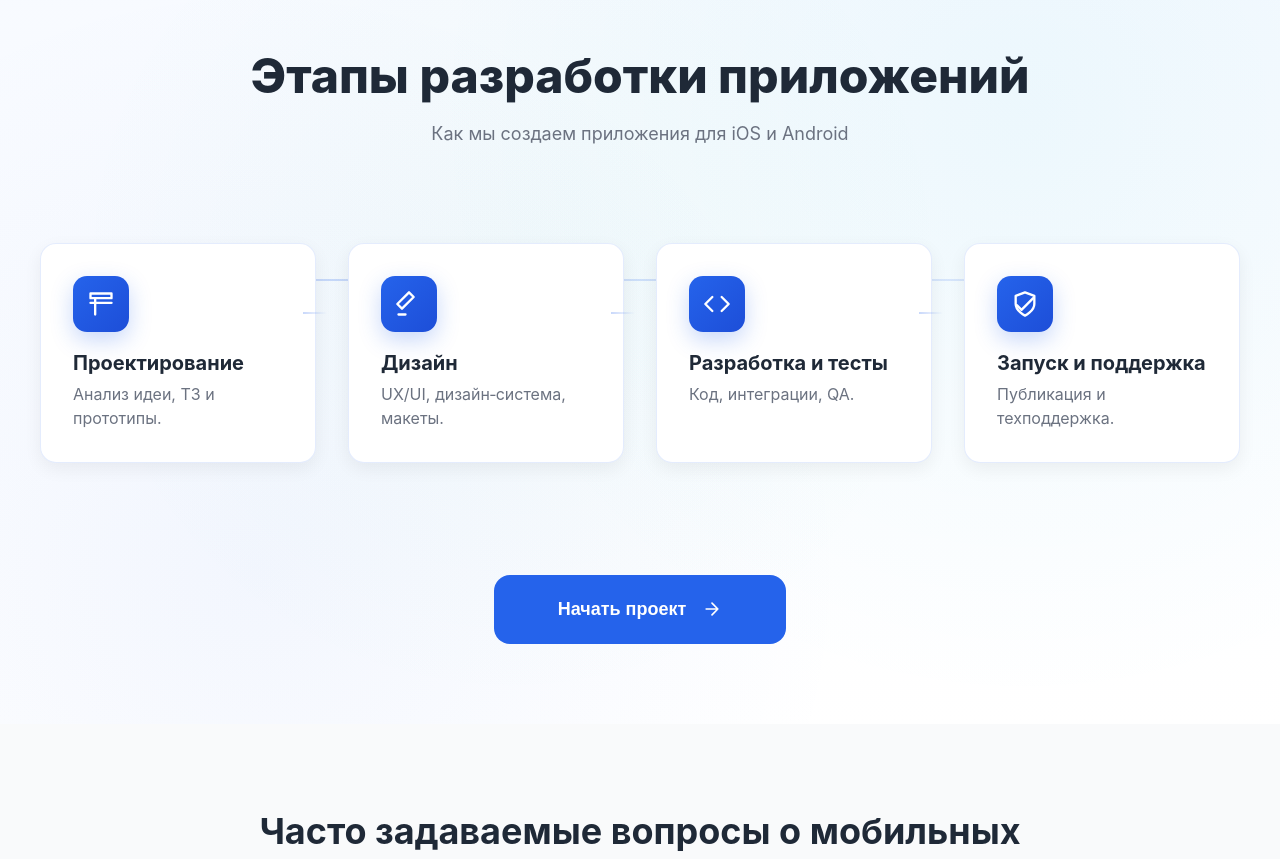
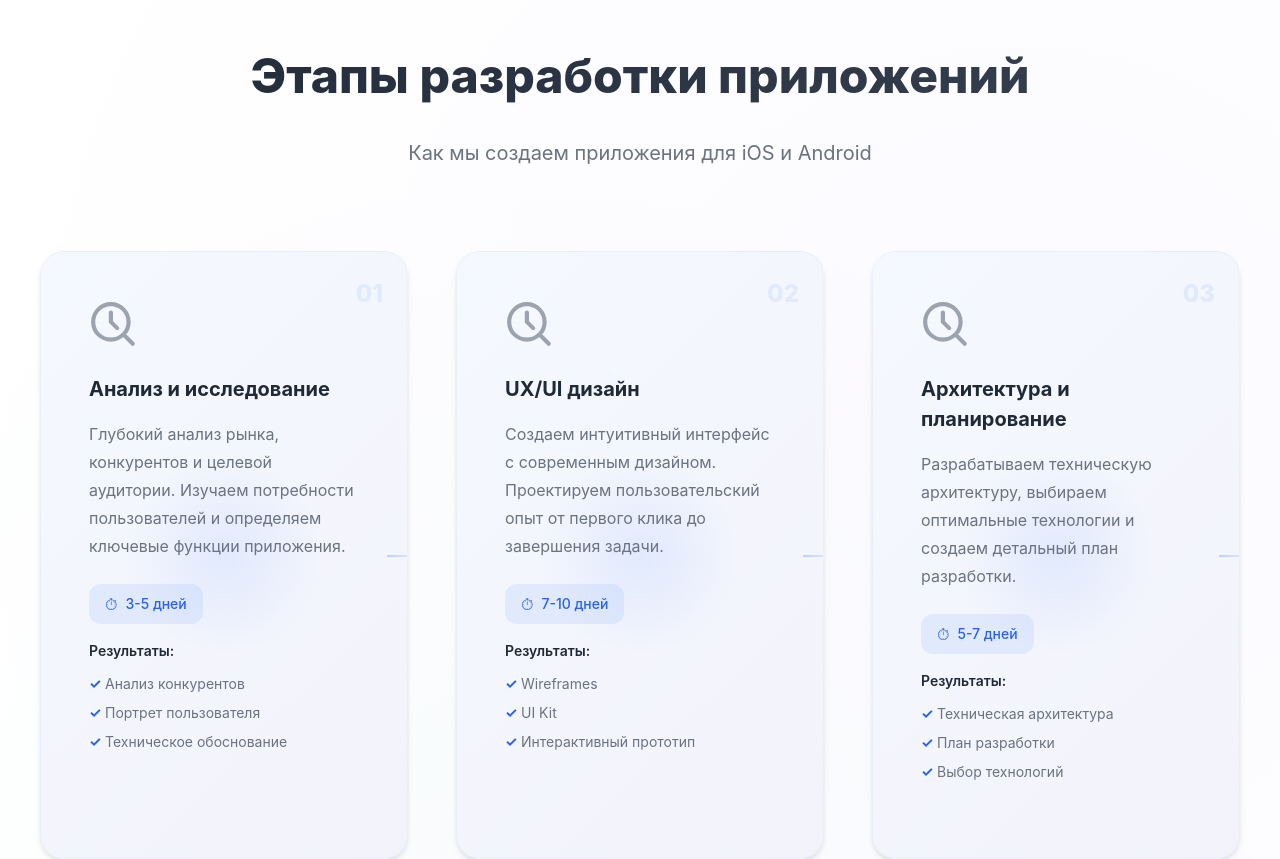
Before and after one commit to MarkZhukovskiy/Studio, a React (Create React App) app: page / in a window 1280 px wide. Shown: the part 5380-6239 px from the top of the page. Built offline with nearby package versions, Linux system fonts and the light colour scheme; the HTML template or start-up script is replaced by a standard one.

Commit message:
Revert "feat(development-stages): redesign to 4-step roadmap with icons, blue accents, timeline layout and scroll animations"
This reverts commit 6b6e43f013d94d8464082d5c967972586c0d406b.

```diff
--- a/src/components/DevelopmentStages/DevelopmentStages.jsx
+++ b/src/components/DevelopmentStages/DevelopmentStages.jsx
@@ -1,74 +1,99 @@
 import React, { useEffect, useRef } from 'react';
 import styles from './DevelopmentStages.module.css';
-
-const IconDesign = () => (
-  <svg viewBox="0 0 24 24" width="24" height="24" fill="none" stroke="currentColor" strokeWidth="2" strokeLinecap="round" strokeLinejoin="round">
-    <path d="M12 2l4 4-10 10-4-4L12 2z"/>
-    <path d="M3 21h6"/>
-  </svg>
-);
-
-const IconPlan = () => (
-  <svg viewBox="0 0 24 24" width="24" height="24" fill="none" stroke="currentColor" strokeWidth="2" strokeLinecap="round" strokeLinejoin="round">
-    <path d="M3 3h18v4H3z"/>
-    <path d="M7 7v14"/>
-    <path d="M3 11h18"/>
-  </svg>
-);
-
-const IconCode = () => (
-  <svg viewBox="0 0 24 24" width="24" height="24" fill="none" stroke="currentColor" strokeWidth="2" strokeLinecap="round" strokeLinejoin="round">
-    <path d="M16 18l6-6-6-6"/>
-    <path d="M8 6l-6 6 6 6"/>
-  </svg>
-);
-
-const IconLaunch = () => (
-  <svg viewBox="0 0 24 24" width="24" height="24" fill="none" stroke="currentColor" strokeWidth="2" strokeLinecap="round" strokeLinejoin="round">
-    <path d="M5 13l4 4L19 7"/>
-    <path d="M12 22s8-4 8-10V5l-8-3-8 3v7c0 6 8 10 8 10z"/>
-  </svg>
-);
 
 const DevelopmentStages = ({ data, onOpenModal }) => {
   const { title, subtitle } = data;
   const sectionRef = useRef(null);
 
   useEffect(() => {
-    const container = sectionRef.current;
-    if (!container) return;
-    const items = Array.from(container.querySelectorAll(`.${styles.item}`));
-    const observer = new IntersectionObserver((entries) => {
-      entries.forEach(e => { if (e.isIntersecting) e.target.classList.add(styles.inView); });
-    }, { threshold: 0.15 });
-    items.forEach(i => observer.observe(i));
+    const observer = new IntersectionObserver(
+      (entries) => {
+        entries.forEach((entry) => {
+          if (entry.isIntersecting) {
+            entry.target.classList.add(styles.visible);
+          }
+        });
+      },
+      { threshold: 0.1 }
+    );
+
+    if (sectionRef.current) {
+      const stageItems = sectionRef.current.querySelectorAll('[class*="stageCard"]');
+      if (stageItems) {
+        stageItems.forEach((item, index) => {
+          item.style.animationDelay = `${index * 0.15}s`;
+          observer.observe(item);
+        });
+      }
+    }
+
     return () => observer.disconnect();
   }, []);
 
-  const steps = [
+  // Новый контент для этапов
+  const customStages = [
     {
       id: 1,
-      icon: <IconPlan />,
-      title: 'Проектирование',
-      desc: 'Анализ идеи, ТЗ и прототипы.'
+      title: "Анализ и исследование",
+      description: "Глубокий анализ рынка, конкурентов и целевой аудитории. Изучаем потребности пользователей и определяем ключевые функции приложения.",
+      duration: "3-5 дней",
+      deliverables: ["Анализ конкурентов", "Портрет пользователя", "Техническое обоснование"]
     },
     {
       id: 2,
-      icon: <IconDesign />,
-      title: 'Дизайн',
-      desc: 'UX/UI, дизайн‑система, макеты.'
+      title: "UX/UI дизайн",
+      description: "Создаем интуитивный интерфейс с современным дизайном. Проектируем пользовательский опыт от первого клика до завершения задачи.",
+      duration: "7-10 дней",
+      deliverables: ["Wireframes", "UI Kit", "Интерактивный прототип"]
     },
     {
       id: 3,
-      icon: <IconCode />,
-      title: 'Разработка и тесты',
-      desc: 'Код, интеграции, QA.'
+      title: "Архитектура и планирование",
+      description: "Разрабатываем техническую архитектуру, выбираем оптимальные технологии и создаем детальный план разработки.",
+      duration: "5-7 дней",
+      deliverables: ["Техническая архитектура", "План разработки", "Выбор технологий"]
     },
     {
       id: 4,
-      icon: <IconLaunch />,
-      title: 'Запуск и поддержка',
-      desc: 'Публикация и техподдержка.'
+      title: "Разработка MVP",
+      description: "Создаем минимально жизнеспособный продукт с основным функционалом. Используем современные технологии и лучшие практики.",
+      duration: "15-25 дней",
+      deliverables: ["Рабочее приложение", "Основной функционал", "API интеграции"]
+    },
+    {
+      id: 5,
+      title: "Тестирование и оптимизация",
+      description: "Комплексное тестирование на всех устройствах и платформах. Оптимизируем производительность и исправляем ошибки.",
+      duration: "7-10 дней",
+      deliverables: ["Тестирование", "Оптимизация", "Исправление багов"]
+    },
+    {
+      id: 6,
+      title: "Публикация в сторах",
+      description: "Подготавливаем приложение к публикации, создаем описания и скриншоты. Размещаем в App Store и Google Play.",
+      duration: "3-5 дней",
+      deliverables: ["Публикация в сторах", "Оптимизация ASO", "Описание приложения"]
+    },
+    {
+      id: 7,
+      title: "Маркетинг и продвижение",
+      description: "Разрабатываем стратегию продвижения, создаем рекламные кампании и привлекаем первых пользователей.",
+      duration: "10-15 дней",
+      deliverables: ["Маркетинговая стратегия", "Рекламные кампании", "PR активность"]
+    },
+    {
+      id: 8,
+      title: "Аналитика и улучшения",
+      description: "Настраиваем аналитику, отслеживаем ключевые метрики и вносим улучшения на основе данных пользователей.",
+      duration: "5-7 дней",
+      deliverables: ["Настройка аналитики", "Отчеты по метрикам", "План улучшений"]
+    },
+    {
+      id: 9,
+      title: "Поддержка и развитие",
+      description: "Обеспечиваем техническую поддержку, обновляем приложение и добавляем новый функционал на основе обратной связи.",
+      duration: "Постоянно",
+      deliverables: ["Техподдержка", "Обновления", "Новые функции"]
     }
   ];
 
@@ -80,13 +105,47 @@ const DevelopmentStages = ({ data, onOpenModal }) => {
           <p className={styles.subtitle}>{subtitle}</p>
         </div>
 
-        <div className={styles.timeline}>
-          <div className={styles.items}>
-            {steps.map((s, i) => (
-              <div key={s.id} className={styles.item} style={{ animationDelay: `${i * 0.1}s` }}>
-                <div className={styles.icon}>{s.icon}</div>
-                <h3 className={styles.itemTitle}>{s.title}</h3>
-                <p className={styles.itemDesc}>{s.desc}</p>
+        <div className={styles.stagesContainer}>
+          <div className={styles.stagesGrid}>
+            {customStages.map((stage, index) => (
+              <div
+                key={stage.id}
+                className={styles.stageCard}
+              >
+                <div className={styles.stageBackground}>
+                  <div className={styles.stageNumber}>{String(index + 1).padStart(2, '0')}</div>
+                  <div className={styles.stageGlow}></div>
+                </div>
+
+                <div className={styles.stageContent}>
+                  <div className={styles.stageIcon}>
+                    <svg viewBox="0 0 24 24" fill="none" className={styles.stageSvg}>
+                      <path d="M21 21L16.514 16.506L21 21ZM19 10.5C19 15.194 15.194 19 10.5 19C5.806 19 2 15.194 2 10.5C2 5.806 5.806 2 10.5 2C15.194 2 19 5.806 19 10.5Z" stroke="currentColor" strokeWidth="2" strokeLinecap="round" strokeLinejoin="round"/>
+                      <path d="M10.5 6V10.5L13.5 13.5" stroke="currentColor" strokeWidth="2" strokeLinecap="round" strokeLinejoin="round"/>
+                    </svg>
+                  </div>
+
+                  <h3 className={styles.stageTitle}>{stage.title}</h3>
+                  <p className={styles.stageDescription}>{stage.description}</p>
+
+                  <div className={styles.stageMeta}>
+                    <div className={styles.stageDuration}>
+                      <span className={styles.durationIcon}>⏱</span>
+                      {stage.duration}
+                    </div>
+
+                    <div className={styles.stageDeliverables}>
+                      <h4>Результаты:</h4>
+                      <ul>
+                        {stage.deliverables.map((item, idx) => (
+                          <li key={idx}>{item}</li>
+                        ))}
+                      </ul>
+                    </div>
+                  </div>
+                </div>
+
+                <div className={styles.stageConnector}></div>
               </div>
             ))}
           </div>
--- a/src/components/DevelopmentStages/DevelopmentStages.module.css
+++ b/src/components/DevelopmentStages/DevelopmentStages.module.css
@@ -1,8 +1,7 @@
-/* Roadmap redesign */
 .developmentStages {
   position: relative;
   padding: var(--spacing-4xl) var(--spacing-lg);
-  background: linear-gradient(180deg, #F7FAFF 0%, #FFFFFF 100%);
+  background: #FFFFFF;
   overflow: hidden;
 }
 
@@ -14,9 +13,9 @@
   right: 0;
   bottom: 0;
   background:
-    radial-gradient(circle at 20% 80%, rgba(37, 99, 235, 0.05) 0%, transparent 50%),
-    radial-gradient(circle at 80% 20%, rgba(6, 182, 212, 0.05) 0%, transparent 50%),
-    radial-gradient(circle at 40% 40%, rgba(16, 185, 129, 0.03) 0%, transparent 50%);
+    radial-gradient(circle at 20% 80%, rgba(59, 130, 246, 0.03) 0%, transparent 50%),
+    radial-gradient(circle at 80% 20%, rgba(139, 92, 246, 0.03) 0%, transparent 50%),
+    radial-gradient(circle at 40% 40%, rgba(16, 185, 129, 0.02) 0%, transparent 50%);
   pointer-events: none;
 }
 
@@ -30,126 +29,29 @@
 
 .header {
   text-align: center;
-  margin-bottom: var(--spacing-3xl);
+  margin-bottom: var(--spacing-4xl);
 }
 
 .title {
   font-size: var(--font-size-5xl);
   font-weight: var(--font-weight-extrabold);
   color: var(--text-primary);
-  margin: 0 0 var(--spacing-sm) 0;
+  margin: 0 0 var(--spacing-lg) 0;
+  background: linear-gradient(135deg, #1F2937 0%, #374151 100%);
+  -webkit-background-clip: text;
+  -webkit-text-fill-color: transparent;
+  background-clip: text;
 }
 
 .subtitle {
-  font-size: var(--font-size-lg);
+  font-size: var(--font-size-xl);
   color: var(--text-secondary);
+  margin: 0;
+  max-width: 600px;
   margin: 0 auto;
-  max-width: 720px;
+  line-height: var(--line-height-relaxed);
 }
 
-/* Timeline */
-.timeline {
-  position: relative;
-  padding: var(--spacing-xl) 0;
-}
-
-/* Horizontal line on desktop */
-.timeline::before {
-  content: '';
-  position: absolute;
-  left: 0;
-  right: 0;
-  top: 68px;
-  height: 2px;
-  background: linear-gradient(90deg, rgba(37,99,235,0.25) 0%, rgba(37,99,235,0.1) 100%);
-  border-radius: 2px;
-}
-
-.items {
-  display: grid;
-  grid-template-columns: repeat(4, 1fr);
-  gap: var(--spacing-xl);
-}
-
-.item {
-  position: relative;
-  background: #FFFFFF;
-  border: 1px solid rgba(37, 99, 235, 0.12);
-  border-radius: var(--radius-xl);
-  padding: var(--spacing-xl);
-  box-shadow: 0 6px 18px rgba(0,0,0,0.06);
-  transition: transform var(--transition-normal), box-shadow var(--transition-normal), border-color var(--transition-normal);
-  opacity: 0;
-  transform: translateY(18px);
-}
-
-.inView { animation: fadeUp 0.6s ease forwards; }
-
-.item:hover {
-  transform: translateY(-4px);
-  box-shadow: 0 14px 32px rgba(37,99,235,0.15);
-  border-color: var(--primary-color);
-}
-
-.icon {
-  width: 56px;
-  height: 56px;
-  border-radius: 14px;
-  background: linear-gradient(135deg, var(--primary-color), #1D4ED8);
-  color: #fff;
-  display: inline-flex;
-  align-items: center;
-  justify-content: center;
-  margin-bottom: var(--spacing-md);
-  box-shadow: 0 8px 22px rgba(37,99,235,0.25);
-}
-
-.icon svg { width: 28px; height: 28px; }
-
-.itemTitle {
-  font-size: var(--font-size-xl);
-  font-weight: var(--font-weight-bold);
-  color: var(--text-primary);
-  margin: 0 0 var(--spacing-xs) 0;
-}
-
-.itemDesc {
-  font-size: var(--font-size-base);
-  color: var(--text-secondary);
-  margin: 0;
-}
-
-/* Connectors per card (for visual continuity) */
-.item::after {
-  content: '';
-  position: absolute;
-  top: 68px;
-  right: -12px;
-  width: 24px;
-  height: 2px;
-  background: linear-gradient(90deg, rgba(37,99,235,0.25) 0%, rgba(37,99,235,0) 100%);
-  display: block;
-}
-
-.items .item:last-child::after { display: none; }
-
-@keyframes fadeUp {
-  from { opacity: 0; transform: translateY(18px); }
-  to { opacity: 1; transform: translateY(0); }
-}
-
-/* Mobile */
-@media (max-width: 1024px) {
-  .items { grid-template-columns: 1fr 1fr; }
-}
-
-@media (max-width: 768px) {
-  .timeline::before { display: none; }
-  .items { grid-template-columns: 1fr; gap: var(--spacing-lg); }
-  .item::after { display: none; }
-}
-
-/* Keep existing CTA styles below */
 .stagesContainer {
   position: relative;
 }
```
